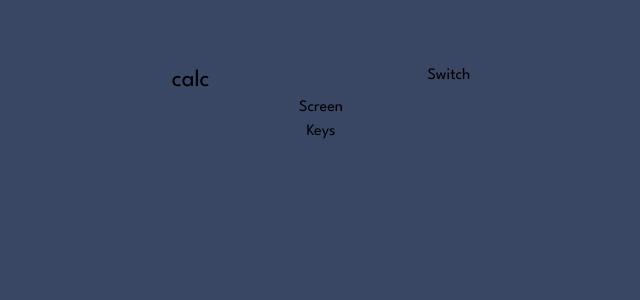
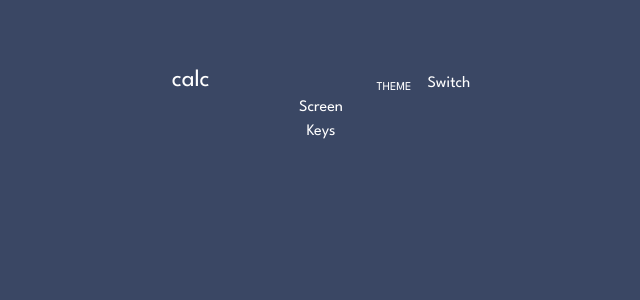
Before and after one commit to LEstebanR/calculator-app, a Next.js app: page / in a window 1280 px wide. Shown: the top 300 px of the page, without its empty margins (319-959 px from the left). Built offline with nearby package versions, Linux system fonts and the light colour scheme.

Commit message:
temp commit

```diff
--- a/src/components/Container.tsx
+++ b/src/components/Container.tsx
@@ -5,7 +5,7 @@ interface ContainerProps {
 }
 
 const Container: React.FC<ContainerProps> = ({ children }) => {
-  return <div className="h-screen flex justify-center items-center bg-background-main font-sans">{children}</div>;
+  return <div className="h-screen flex justify-center items-center bg-background-main font-sans text-white">{children}</div>;
 };
 
 export default Container;
--- a/src/components/Header.tsx
+++ b/src/components/Header.tsx
@@ -1,10 +1,11 @@
 import { FC } from "react";
+import Switch from "./Switch";
 
 const Header:FC = () => {
   return (
     <div className="container flex justify-between">
       <p className="text-2xl">calc</p>
-      <p>Switch</p>
+      <Switch/>
     </div>
   )
 }
--- /dev/null
+++ b/src/components/Switch.tsx
@@ -0,0 +1,12 @@
+import { FC } from "react";
+
+const Switch : FC = () => {
+  return (
+    <div className="flex gap-1 items-end">
+      <p className="text-xs ">THEME</p>
+      <p>Switch</p>
+    </div>
+  )
+}
+
+export default Switch
```
